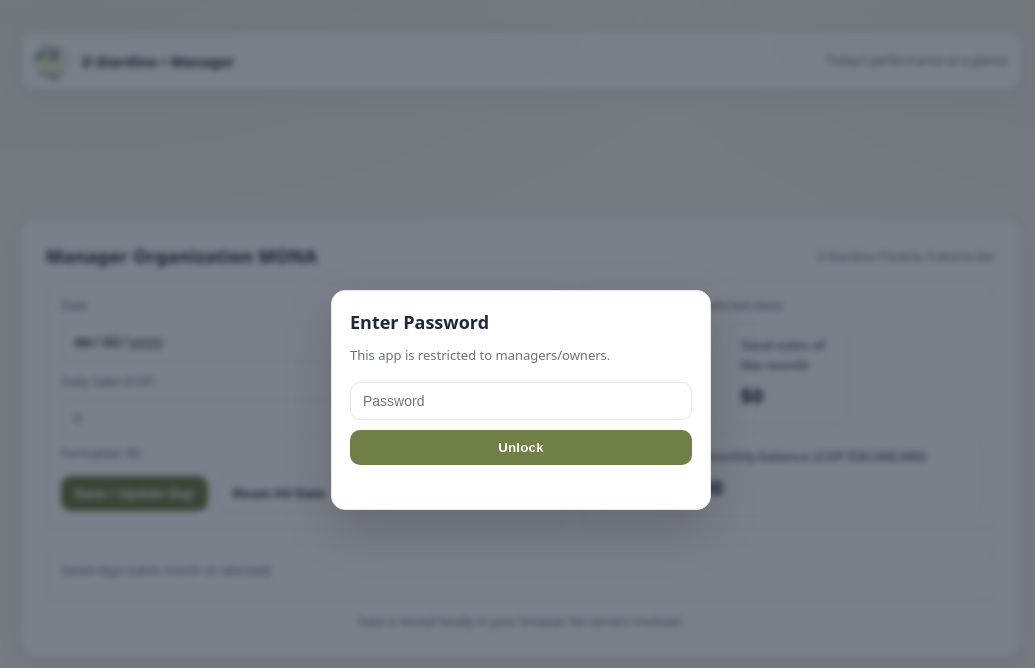
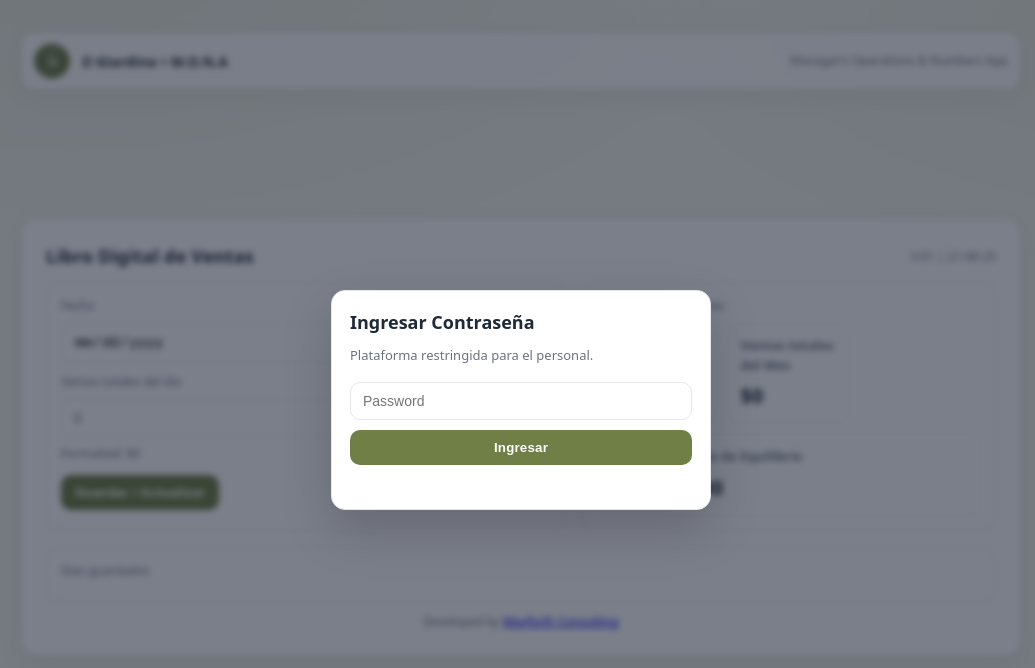
Before and after one commit to rafialhoy/giardino-manager, a plain HTML site: page index.html in a window 1280 px wide. Shown: the whole page, without its empty margins (119-1154 px from the left). Drawn offline with Linux system fonts and the light colour scheme; a script that the page names is missing.

Commit message:
updated styles, main language, and security

```diff
--- a/index.html
+++ b/index.html
@@ -3,40 +3,40 @@
   <head>
     <meta charset="utf-8" />
     <meta name="viewport" content="width=device-width, initial-scale=1" />
-    <title>Restaurant Manager – Minimal KPIs</title>
+    <title>Il Giardino • M.O.N.A</title>
     <link rel="stylesheet" href="styles.css">
   </head>
   <body>
     <!-- Blocking Password Gate -->
 <div id="gate-overlay" class="gate-overlay" aria-modal="true" role="dialog" hidden>
   <div class="gate-modal">
-    <h2 class="gate-title">Enter Password</h2>
-    <p class="gate-sub">This app is restricted to managers/owners.</p>
+    <h2 class="gate-title">Ingresar Contraseña</h2>
+    <p class="gate-sub">Plataforma restringida para el personal.</p>
     <input id="gate-pass" type="password" placeholder="Password" autocomplete="current-password" />
-    <button id="gate-submit">Unlock</button>
+    <button id="gate-submit">Ingresar</button>
     <div id="gate-error" class="gate-error" aria-live="polite"></div>
   </div>
 </div>
 <div class="brandbar">
-  <img src="./logo-giardino.png" alt="Il Giardino logo" />
-  <div class="title">Il Giardino • Manager</div>
-  <div class="sub">Today’s performance at a glance</div>
+  <img src="/img/logo-giardino.png" alt="Il Giardino logo" />
+  <div class="title">Il Giardino • M.O.N.A</div>
+  <div class="sub">Manager’s Operations & Numbers App</div>
 </div>
 
     <main class="app" role="main">
       <header>
-        <h1>Manager Organization MONA</h1>
-        <div class="muted">il Giardino Pizzeria Trattoria Bar</div>
+        <h1>Libro Digital de Ventas</h1>
+        <div class="muted">V.01 | 21-08-25</div>
       </header>
 
       <section class="grid" aria-label="Inputs">
         <div class="card">
           <div class="row">
-            <label for="date">Date</label>
+            <label for="date">Fecha</label>
             <input id="date" type="date" />
           </div>
           <div class="row" style="margin-top: 10px">
-            <label for="sales">Daily Sales (COP)</label>
+            <label for="sales">Ventas totales del dia</label>
             <input
               id="sales"
               type="number"
@@ -49,34 +49,27 @@
           </div>
           <div class="actions" style="margin-top: 12px">
             <button id="saveBtn" title="Save or update this date">
-              Save / Update Day
-            </button>
-            <button
-              id="clearBtn"
-              class="secondary"
-              title="Clear all saved data"
-            >
-              Reset All Data
+              Guardar / Actualizar
             </button>
           </div>
         </div>
 
         <div class="card">
           <div class="row">
-            <label>KPIs (based on the selected date)</label>
+            <label>Tablero de Indicadores</label>
             <div class="kpis">
               <div class="kpi">
-                <h3>Total sales of the week</h3>
+                <h3>Ventas totales de la Semana</h3>
                 <div class="val" id="weekTotal">$0</div>
                 <div class="muted" id="weekRange"></div>
               </div>
               <div class="kpi">
-                <h3>Total sales of the month</h3>
+                <h3>Ventas totales del Mes</h3>
                 <div class="val" id="monthTotal">$0</div>
                 <div class="muted" id="monthLabel"></div>
               </div>
               <div class="kpi" style="grid-column: 1 / -1">
-                <h3>Missing to hit monthly balance (COP $30,000,000)</h3>
+                <h3>Meta para punto de Equilibrio</h3>
                 <div class="val" id="missing">$30,000,000</div>
                 <div class="muted" id="surplusNote"></div>
               </div>
@@ -87,13 +80,13 @@
 
       <section class="card" style="margin-top: 16px" aria-label="History">
         <div class="row">
-          <label>Saved days (same month as selected)</label>
+          <label>Dias guardados</label>
           <ul class="list" id="daysList"></ul>
         </div>
       </section>
 
       <footer class="muted" style="margin-top: 10px; text-align: center">
-        Data is stored locally in your browser. No servers involved.
+        Developed by  <a href="wayforthconsulting.com">Wayforth Consulting</a>
       </footer>
     </main>
 <script src="/env.js"></script>
```
Also changed, not shown: img/logo-giardino.png (added), 2 other files.
